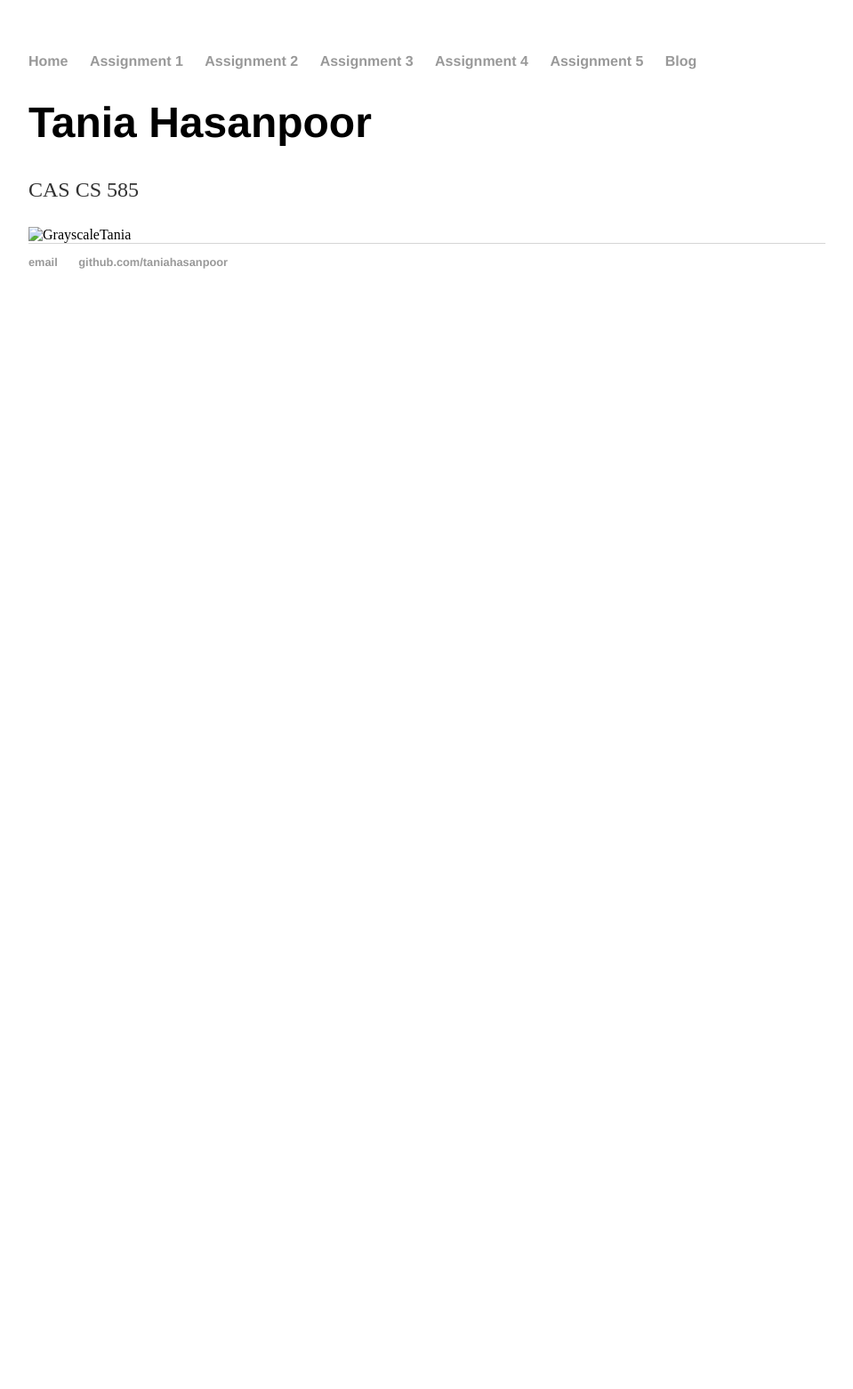
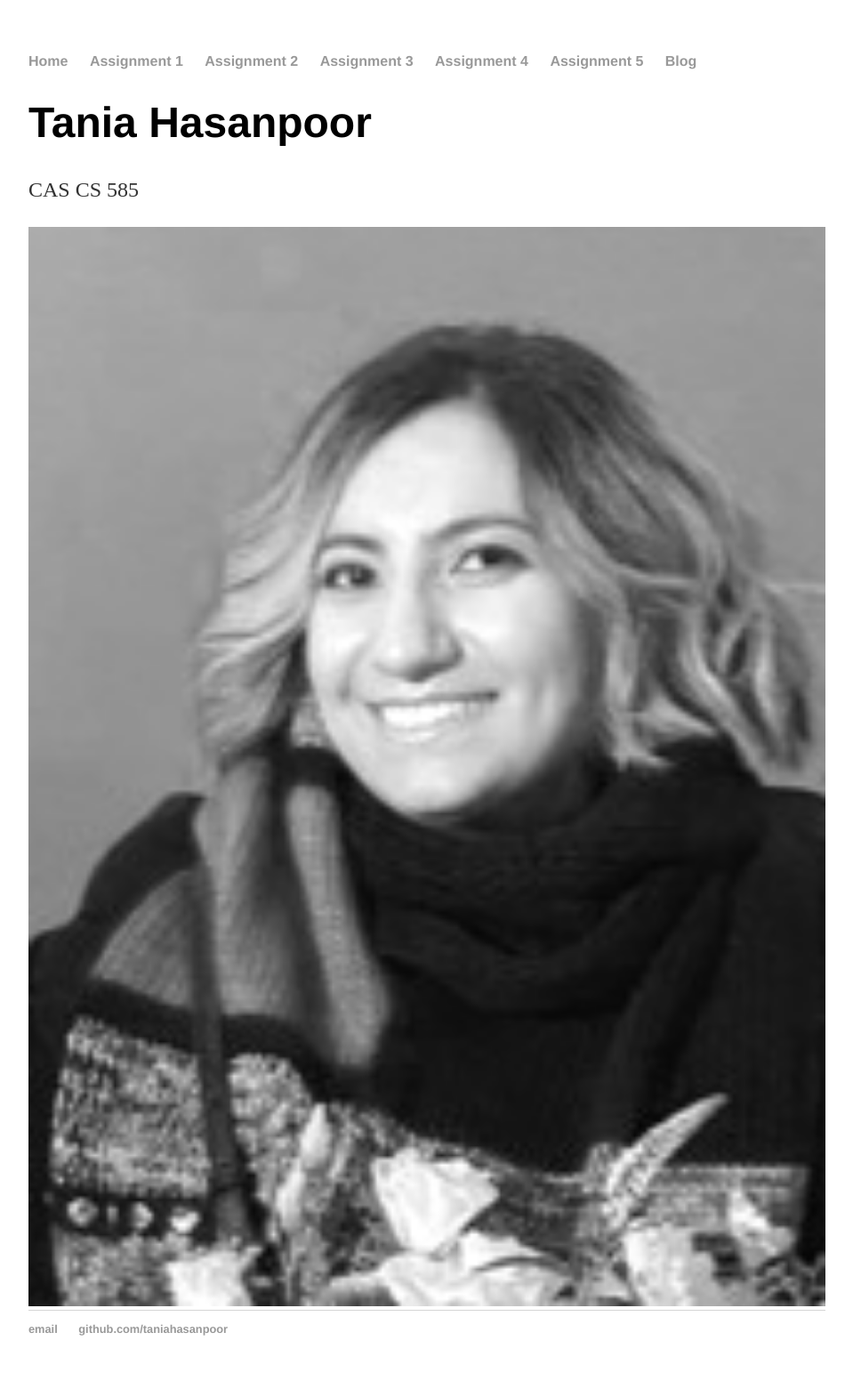
Before and after one commit to taniahasanpoor/taniahasanpoor-github.io, a Jekyll site: the page built from index.html, in a window 1280 px wide. Shown: the whole page at 89% size, without its empty margins (160-1119 px from the left). Built offline with Jekyll 4.4.1, drawn with Linux system fonts in a browser that asks for light colours; before the commit the page ends 900 px from its top, so only the background shows below that.

Commit message:
Update index.html

```diff
--- a/index.html
+++ b/index.html
@@ -12,5 +12,5 @@ title: Tania Hasanpoor
 <div class="blurb">
 	<h1>Tania Hasanpoor</h1>
 	<p>CAS CS 585</p>
-	<img scr="https://taniahasanpoor.github.io/images/GrayscaleTania.png" alt="GrayscaleTania">
+	<img src="https://taniahasanpoor.github.io/images/GrayscaleTania.png" alt="GrayscaleTania">
 </div><!-- /.blurb -->
```
